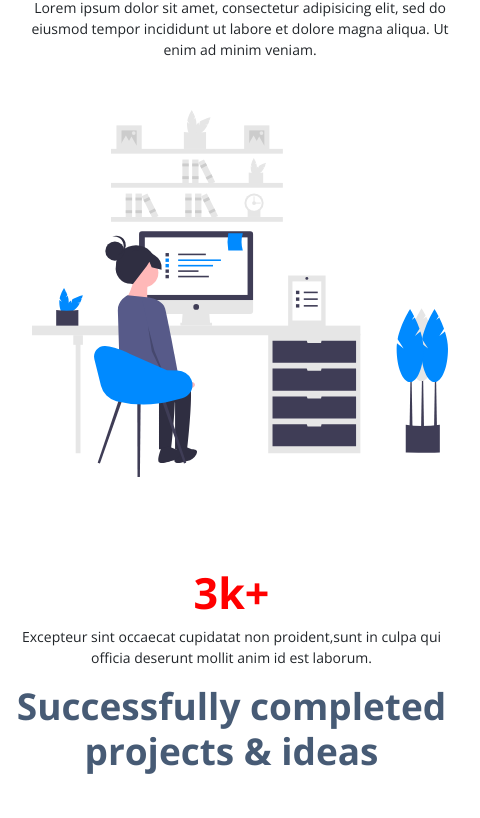
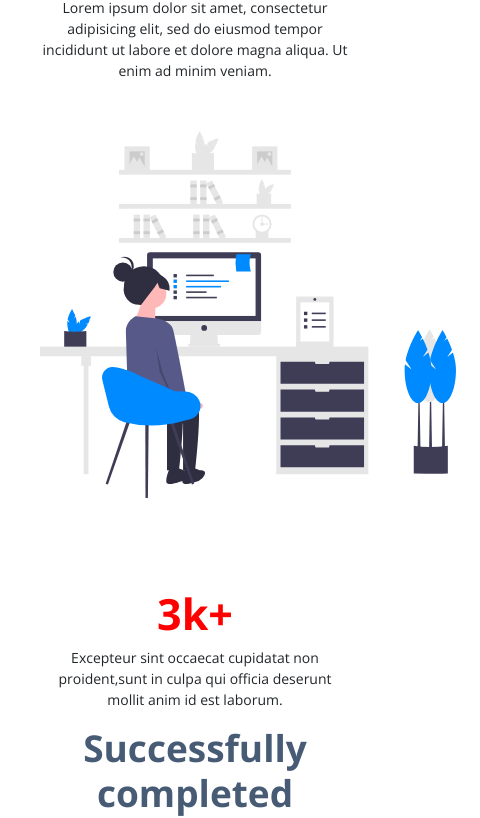
Before and after one commit to sharif123456/CMS-C-4-Responsive-Quick-Project, a plain HTML site: page index.html in a window 390 px wide. Shown: the part 284-1102 px from the top of the page, 480 px wide, since content can reach past the window. Drawn offline with nearby package versions, Linux system fonts and the light colour scheme.

Commit message:
Update responsive.css

```diff
--- a/responsive.css
+++ b/responsive.css
@@ -97,7 +97,7 @@ footer p {
 
 @media(max-width: 575px){
 .top-section .container {
-    width: 480px;
+    width: calc(100% - 50px);
 }
 .top-section h1 {
     font-size: 38px!important;
@@ -106,7 +106,7 @@ footer p {
     width: 416px!important;
 }
 .success-section .container {
-    width: 463px!important;
+    width: calc(100% - 50px);
     text-align: center;
 }
 .left h1 {
```
